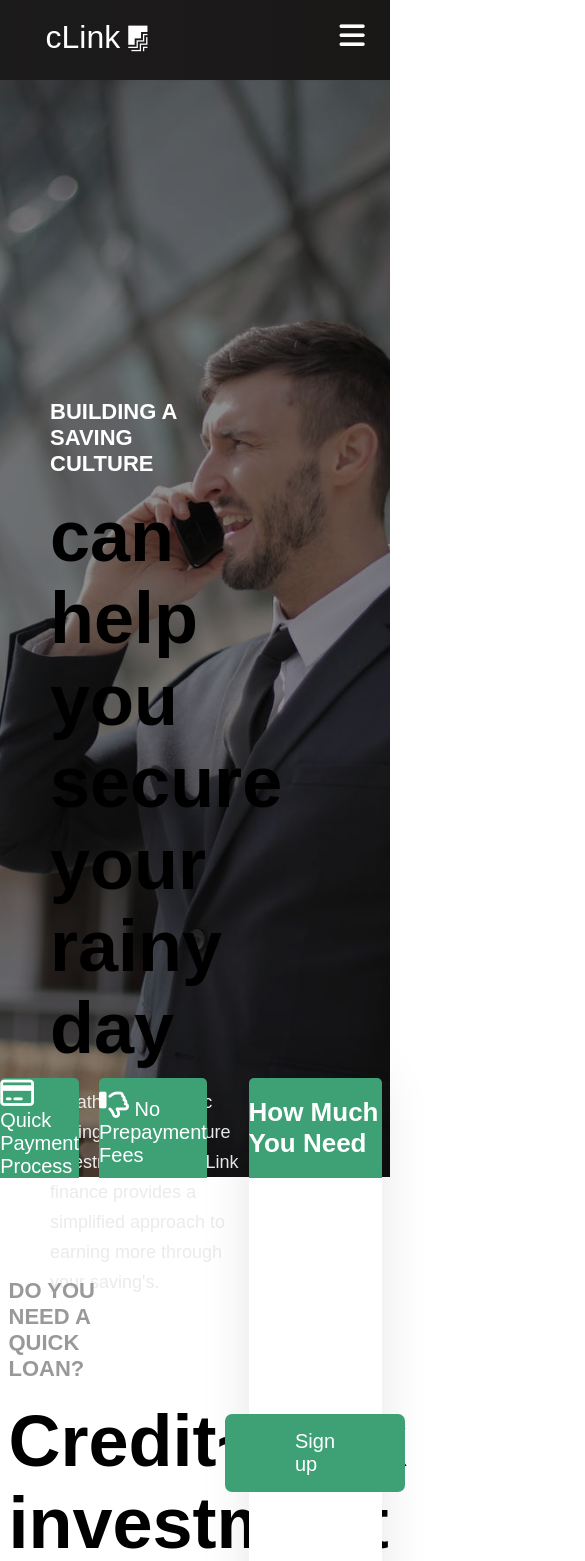
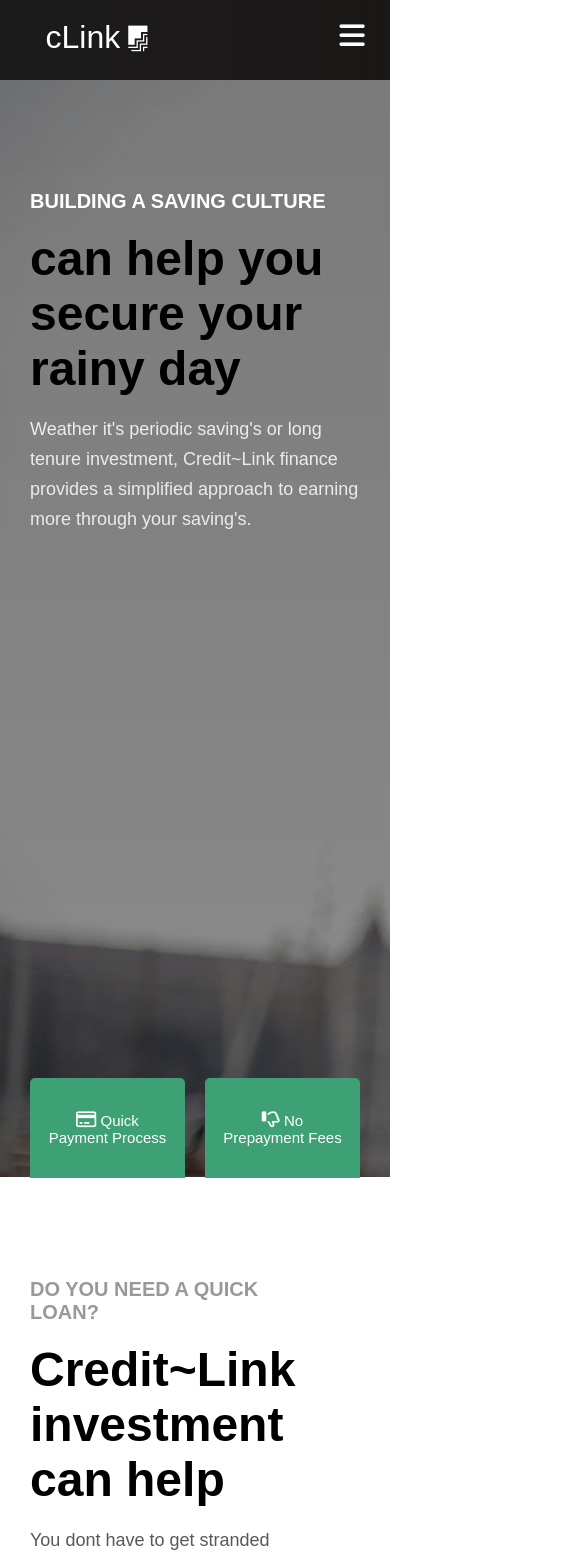
Before and after one commit to Godwindaniel10/Credit-link, a React (Create React App) app: page / in a window 390 px wide. Shown: the top 1561 px of the page, 585 px wide, since content can reach past the window. Built offline with nearby package versions, Linux system fonts and the light colour scheme.

Commit message:
mobile design

```diff
--- a/src/App.css
+++ b/src/App.css
@@ -398,7 +398,8 @@
   display: grid;
   grid-template-columns: 1fr 1fr 1fr;
   grid-gap: 30px;
-  justify-content: center;align-items: center;
+  justify-content: center;
+  align-items: center;
 }
 
 .about-container .about-sec1 .about-intro-1{
@@ -1312,3 +1313,157 @@ select{
 .footer-sign-up .powered span {
   color: #3ea176;
 }
+
+
+
+
+
+
+/* mobile design */
+
+/* Extra small devices (phones, 600px and down) */
+@media only screen and (max-width: 600px) {
+  .header-container {
+    background: linear-gradient(
+      rgba(0, 0, 0, 0.521),
+      rgba(0, 0, 0, 0.45)
+    ), url(./images/header-img-2.jpeg);
+    padding: 0 40px ;
+  }
+  .box1 {
+    height: auto;
+    padding: 30px;
+    position: absolute;
+    top: 5rem;
+  }
+  .box2 {
+   display: none;
+  }
+  .box1 .first-p {
+    font-weight: 700;
+    font-size: 20px;
+  }
+  .box1 h1 {
+    font-size: 3rem;
+    font-weight: 800;
+  }
+
+
+  /* main */
+  .first-container {
+    display: grid;
+    padding: 0 30px;
+  }
+  .first-container .qpp-npf-container .qpp {
+    font-size: 15px;
+    padding: 15px;
+    text-align: center;
+  }
+  .first-container .qpp-npf-container .npf {
+    font-size: 15px;
+    padding: 15px;
+    text-align: center;
+  }
+  .first-container .qpp-npf-container .qpp i{
+    font-size: 18px;
+  }
+  .first-container .qpp-npf-container .npf i {
+    font-size: 18px;
+  }
+  .first-container .text-container {
+    height: auto;
+  }
+  .first-container .text-container .first-p {
+    font-size: 20px;
+  }
+  .first-container .text-container h1 {
+    font-size: 3rem;
+    font-weight: 800;
+  }
+  .first-container .box-2 .header {
+    font-size: 11px;
+  }
+  .first-container .box-2 {
+    width: 100%;
+    margin-left: 0;
+    height: 450px;
+    margin-top: 3rem;
+  }
+  .first-container .box-2 .body {
+    height: 350px;
+  }
+  .first-container .box-2 .body a  {
+    font-size: 18px;
+  }
+
+
+
+  /* offer */
+  .offer-container {
+    top: 75rem;
+    padding: 30px;
+  }
+  .offer-container .cards-container {
+    grid-template-columns: 1fr;
+    grid-gap: 50px;
+  }
+  .offer-container .header-text h1 {
+    font-size: 30px;
+  }
+  .offer-container .header-text .p2{
+    font-size: 17px;
+    line-height: 30px;
+  }
+
+
+
+  /* about */
+  .about-container {
+    top: 210rem;
+    padding: 30px;
+  }
+  .about-container .about-sec1 {
+    display: grid;
+    height: auto;
+  }
+  .about-container .about-sec2 {
+    grid-template-columns: 1fr ;
+    grid-gap: 30px;
+    height: auto;
+    margin-top: 2rem;
+  }
+  .about-container .about-sec1 .about-intro-2 {
+    margin-left: 0;
+    padding: 30px 0;
+  }
+  .about-container .about-sec1 .about-intro-1 h1 {
+    font-size: 35px;
+  }
+  .about-container .about-sec1 .about-intro-2 p {
+    font-size: 17px;
+  }
+
+  .about-container .about-sec2 .card1 p,
+  .about-container .about-sec2 .card2 p,
+  .about-container .about-sec2 .card3 p
+  {
+    font-size: 18px;
+  }
+
+
+
+
+
+  /* why choose us */
+  .why-choose-container {
+    top: 300rem;
+    padding: 30px;
+  }
+
+
+
+  /* footer */
+  .footer {
+    top: 300rem;
+  }
+}
--- a/src/components/pages/Home.js
+++ b/src/components/pages/Home.js
@@ -2,8 +2,12 @@ import React from 'react';
 import '../../App.css';
 
 export default function Home() {
+
+  {/*const handleClick = () => {
+    console.log("clicked");
+  }*/}
   return (
-    <>
+    <div className="App">
       <div className="header-container">
             <div className="box1">
                 <p className="first-p">Building a saving culture</p><br />
@@ -23,7 +27,8 @@ export default function Home() {
               <div className="npf">
                 <p><i class="far fa-thumbs-down"></i> No Prepayment Fees</p>
               </div>
-              </div>
+           </div>
+
               <div className="text-container">
               <p className="first-p">Do you need a quick loan?</p><br />
                 <h1>Credit~Link investment can help</h1><br />
@@ -37,7 +42,7 @@ export default function Home() {
       <h1>How Much You Need</h1>
     </div>
     <div className="body">
-      <a href="#">Sign up</a>
+      <a href="">Sign up</a>
     </div>
   </div>
           </div>
@@ -158,6 +163,6 @@ export default function Home() {
             <p className="powered">Powered by <span>LIVEPETAL SYSTEMS LTD</span></p>
           </div>
       </div>
-    </>
+    </div>
   );
 }
```
